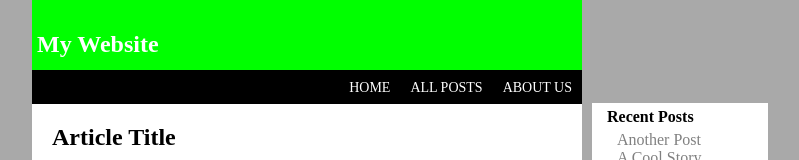
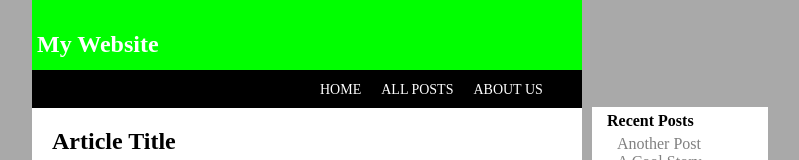
Before and after one commit to monali24u/RefactorU-Excercises, a plain HTML site: page week1/making-it-real/index.html in a window 1280 px wide. Shown: the part 199-359 px from the top of the page, without its empty margins (168-967 px from the left). Drawn offline with Linux system fonts and the light colour scheme.

Commit message:
MIR final touch

```diff
--- a/week1/making-it-real/index.html
+++ b/week1/making-it-real/index.html
@@ -15,9 +15,9 @@
           <div class="navbar">
             <nav>
       			  <ul class="navlist">
+                <li><a href="#">Home</a></li>
+                <li><a href="#">All Posts</a></li>
                 <li><a href="#">About Us</a></li>
-                <li><a href="#">All Posts</a></li>
-      			    <li><a href="#">Home</a></li>
       			  </ul>
       			</nav>
       		</div>
--- a/week1/making-it-real/main.css
+++ b/week1/making-it-real/main.css
@@ -33,14 +33,19 @@ header{
     background-color: black;
 }
 .navlist li{
-  float: right;
+  position: relative;
+  left: 240px;
+  display: inline-block;
+  /*float: right;*/
   font-size: 14px;
-  padding: 10px;
+  padding: 12px 8px;
 }
 .navlist li a {
     color: white;
     text-decoration: none;
     text-transform: uppercase;
+    /*padding: 2px 4px;*/
+    width: 25px;
 }
 
 /* first para */
```
